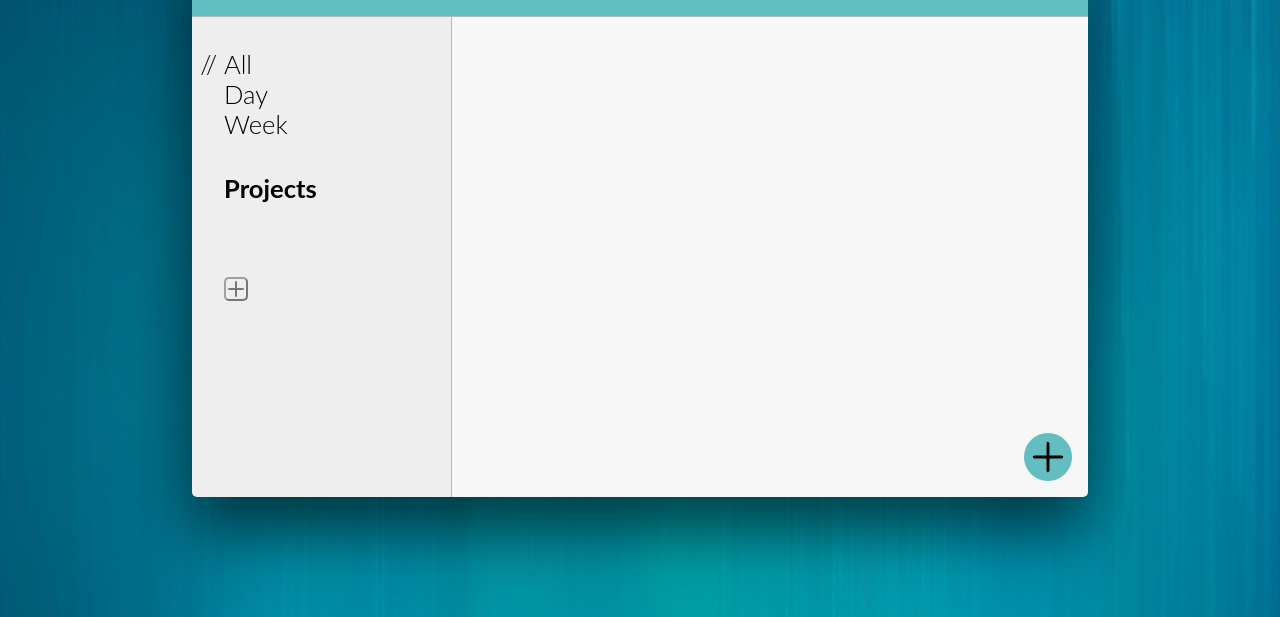
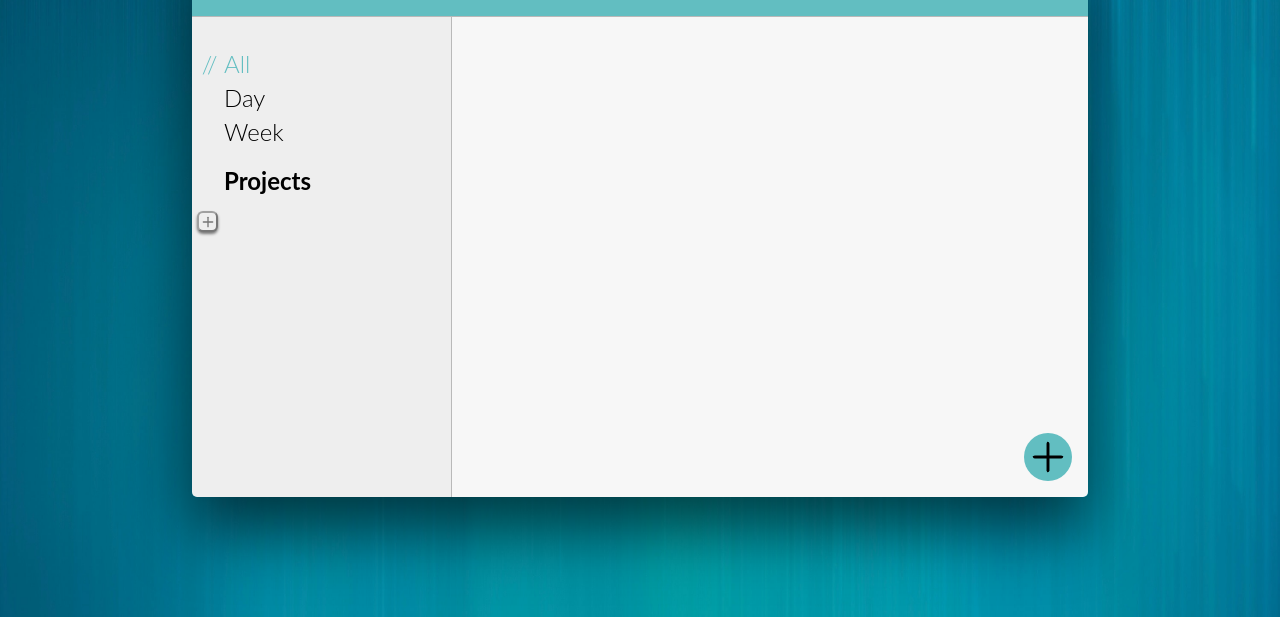
Before and after one commit to K4naxa/To-Do-App, a website: page dist/index.html in a window 1280 px wide. Shown: the part 183-800 px from the top of the page. Drawn offline with Linux system fonts and the light colour scheme.

Commit message:
tweaked the visuals of the project list on main page

```diff
--- a/css/style.css
+++ b/css/style.css
@@ -40,14 +40,19 @@ body {
     grid-column: 1/1;
     background-color: #eeeeee;
     border-right: 1px solid #b9b9b9;
-    font-size: 1.6rem;
+    font-size: 1.5rem;
     font-weight: 300;
     padding: 2rem;
+    overflow-y: scroll;
+
+    & h4 {
+      margin: 1rem;
+      margin-left: 0;
+    }
 
     & .menu_section {
       display: flex;
       flex-direction: column;
-      row-gap: 20px;
 
       & ul {
         list-style-type: none;
@@ -57,14 +62,17 @@ body {
 
         & li {
           cursor: pointer;
+          margin-bottom: 0.3rem;
 
           &.activeFilter {
             list-style: "// ";
+            color: #62bec1;
           }
         }
 
         & :hover {
           list-style: "// ";
+          color: #62bec1;
         }
       }
 
@@ -73,14 +81,17 @@ body {
         background-image: url(/src/images/icons/plus.svg);
         background-position: center;
         background-repeat: no-repeat;
-        width: 1.5rem;
-        height: 1.5rem;
-        border-radius: 5px;
+        width: 1.3rem;
+        height: 1.3rem;
+        background-size: 1rem;
+        border-radius: 6px;
+        box-shadow: 0px 2px 3px black;
         opacity: 50%;
+        margin-left: -2em;
 
         &:hover {
           cursor: pointer;
-          opacity: 100%;
+          opacity: 70%;
         }
 
         &.visible {
@@ -89,15 +100,18 @@ body {
       }
       & #CreateNewProjectTextArea {
         display: none;
-        transition: ease-in-out 0.3sec;
+        transition: 0.3sec;
         border-radius: 5px;
         resize: none;
         font-size: 1.1rem;
         height: 1.4rem;
         overflow: hidden;
+        width: 0;
 
         &.visible {
+          transition: 0.4sec;
           display: block;
+          width: auto;
         }
 
         &:focus {
```
